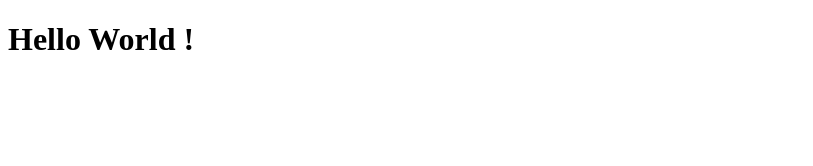
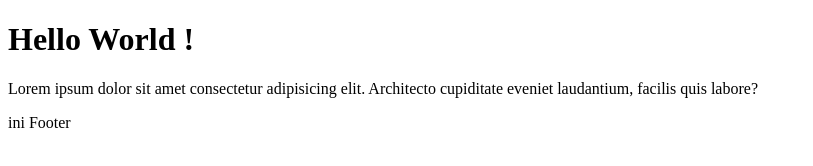
Before and after one commit to Adzikir/LatihanGit, a plain HTML site: page gitTest/index.html in a window 1280 px wide. Shown: the whole page, without its empty margins (0-813 px from the left). Drawn offline with Linux system fonts and the light colour scheme.

Commit message:
tambahkan dua file baru

```diff
--- a/gitTest/index.html
+++ b/gitTest/index.html
@@ -7,5 +7,12 @@
 </head>
 <body>
     <h1>Hello World !</h1>
+    <p>Lorem ipsum dolor sit amet consectetur adipisicing elit. Architecto cupiditate eveniet laudantium, facilis quis labore?</p>
+<footer>
+    <p>ini Footer</p>
+</footer>
 </body>
+<script>
+    console.log("Tambah");
+</script>
 </html>
--- /dev/null
+++ b/gitTest/test.js
@@ -0,0 +1 @@
+console.log("ini test !");
--- /dev/null
+++ b/gitTest/test2.js
@@ -0,0 +1 @@
+console.log("test2");
```
